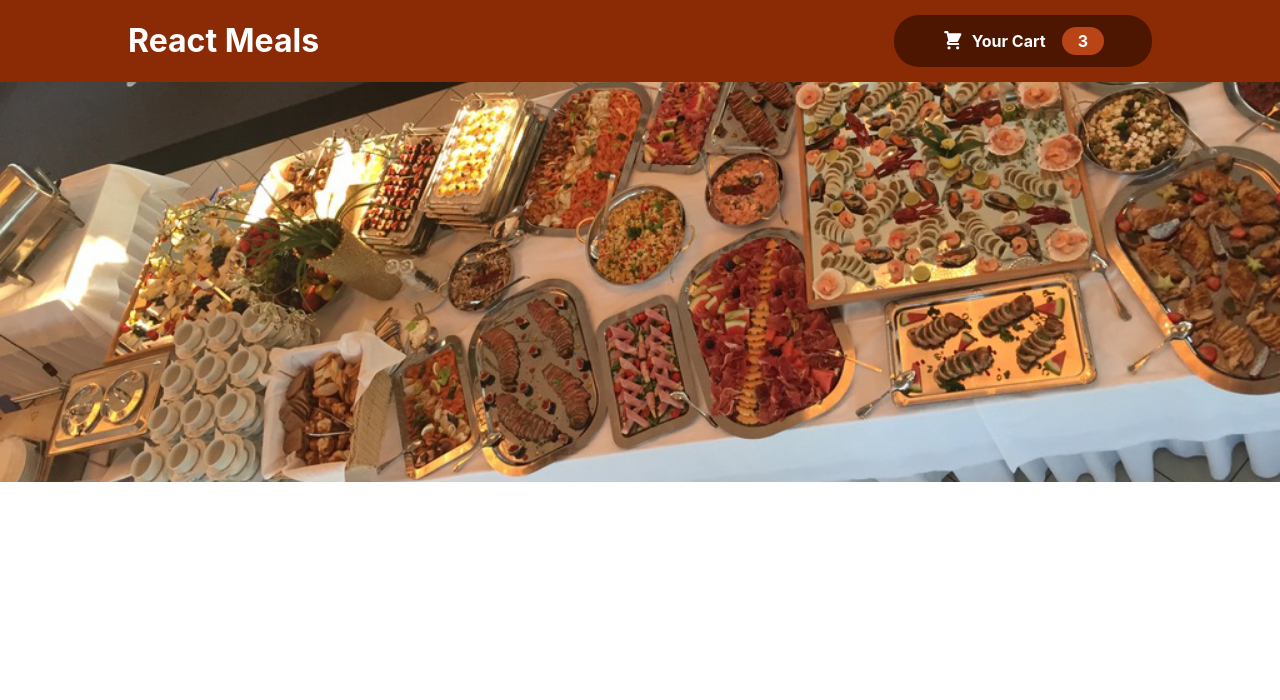
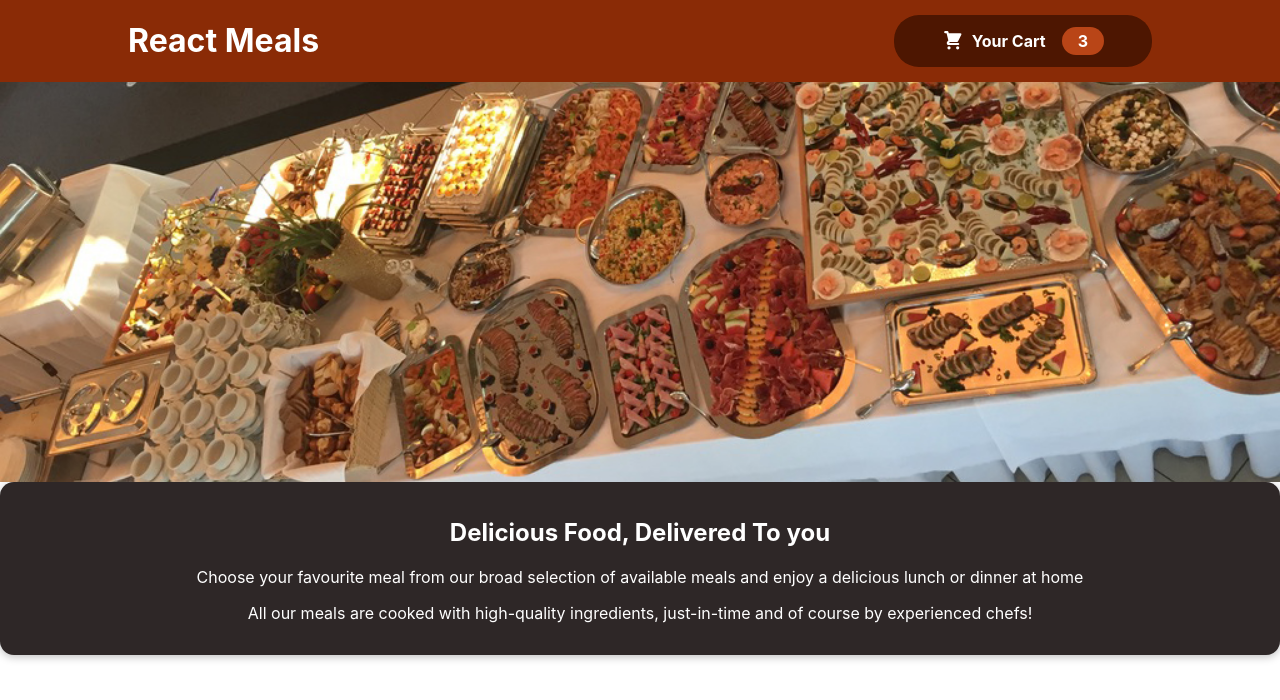
Before and after one commit to ansam007/X--Meal-Orders--X, a React (Create React App) app: page / in a window 1280 px wide. Shown: the top 700 px of the page. Built offline with nearby package versions, Linux system fonts and the light colour scheme.

Commit message:
made a card to wrap my meal summary

```diff
--- a/src/App.js
+++ b/src/App.js
@@ -1,8 +1,13 @@
 import Header from "./components/Header/Header";
+import MealSummary from "./components/Meals/MealSummary";
+import React from "react";
 
 function App() {
   return (
-  <Header></Header>
+    <React.Fragment>
+      <Header></Header>
+      <MealSummary></MealSummary>
+    </React.Fragment>
   );
 }
 
--- /dev/null
+++ b/src/components/Meals/MealSummary.js
@@ -0,0 +1,21 @@
+import Card from "../UI/Card";
+
+const MealSummary = () => {
+  return (
+    <Card>
+      <section>
+        <h1> Delicious Food, Delivered To you</h1>
+        <p>
+          Choose your favourite meal from our broad selection of available meals
+          and enjoy a delicious lunch or dinner at home
+        </p>
+        <p>
+          All our meals are cooked with high-quality ingredients, just-in-time
+          and of course by experienced chefs!
+        </p>
+      </section>
+    </Card>
+  );
+};
+
+export default MealSummary;
--- /dev/null
+++ b/src/components/UI/Card.js
@@ -0,0 +1,7 @@
+import classes from './Card.module.css';
+
+const Card = props => {
+    return <div className={classes.card}>{props.children}</div>
+}
+
+export default Card;
--- /dev/null
+++ b/src/components/UI/Card.module.css
@@ -0,0 +1,9 @@
+.card {
+  padding: 1rem;
+  box-shadow: 0 2px 8px rgba(0, 0, 0, 0.25);
+  border-radius: 14px;
+  background-color: rgb(46, 39, 39);
+  align-items: center;
+  text-align: center;
+  color: white;
+}
```
